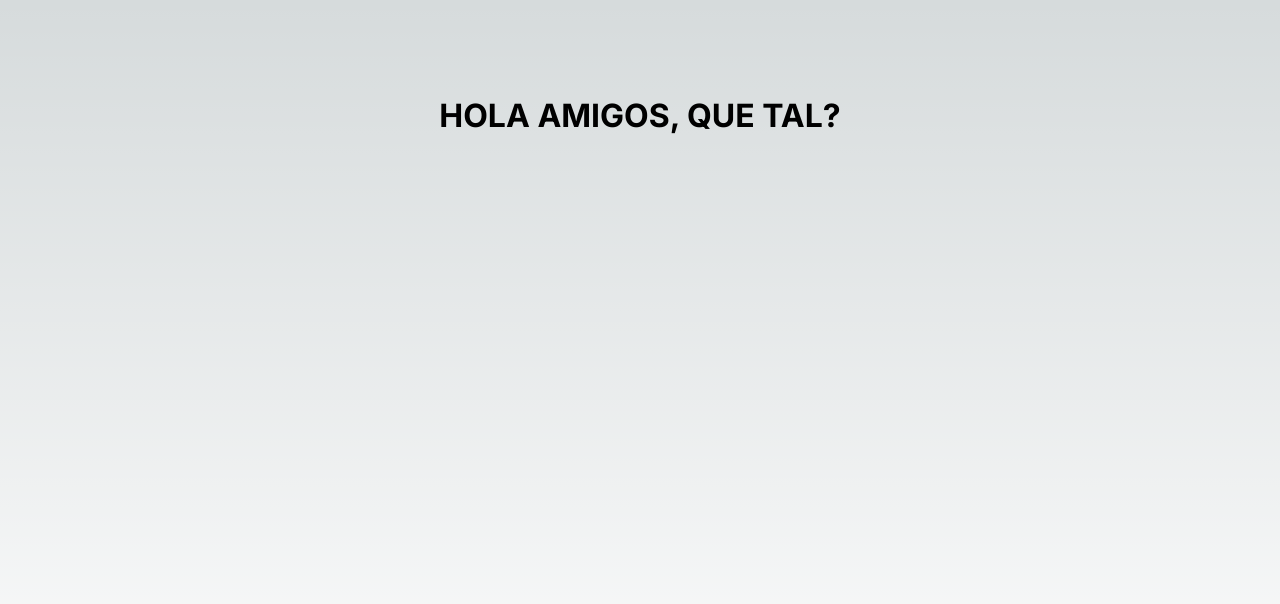
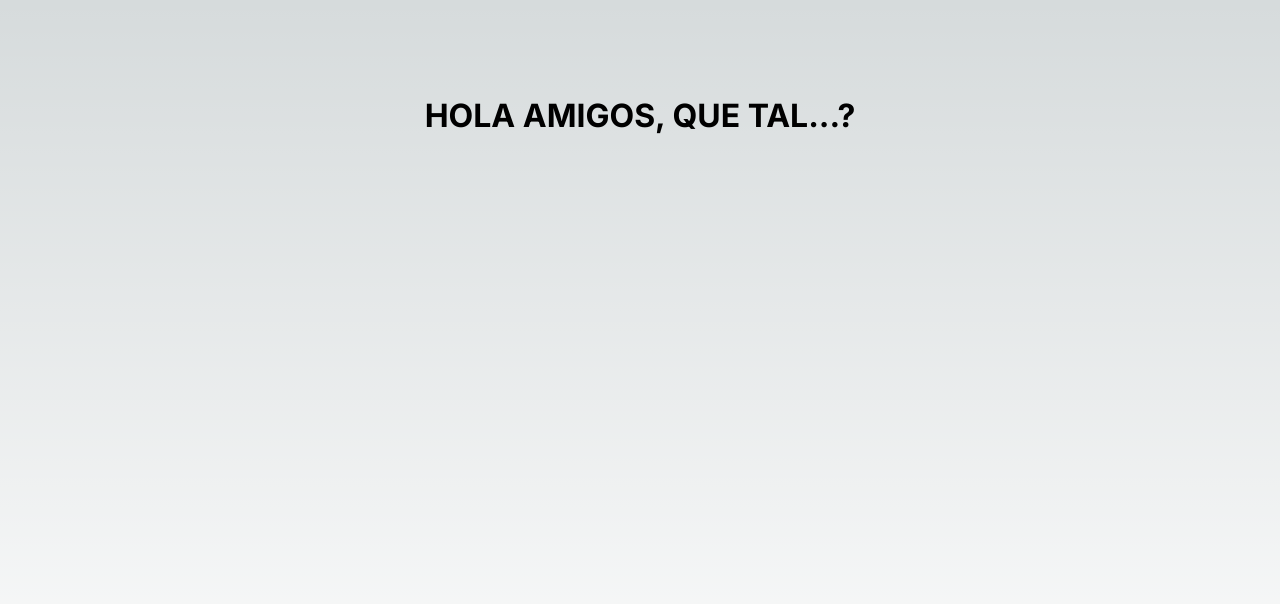
Before and after one commit to francaballe/7-family-expenses-client, a Next.js app: page / in a window 1280 px wide. Shown: the top 604 px of the page. Built offline with nearby package versions, Linux system fonts and the light colour scheme.

Commit message:
primer commit

```diff
--- a/src/app/page.js
+++ b/src/app/page.js
@@ -4,7 +4,7 @@ import styles from './page.module.css'
 export default function Home() {
   return (
     <main className={styles.main}>
-        <h1>HOLA AMIGOS, QUE TAL?</h1>
+        <h1>HOLA AMIGOS, QUE TAL...?</h1>
     </main>
   )
 }
```
